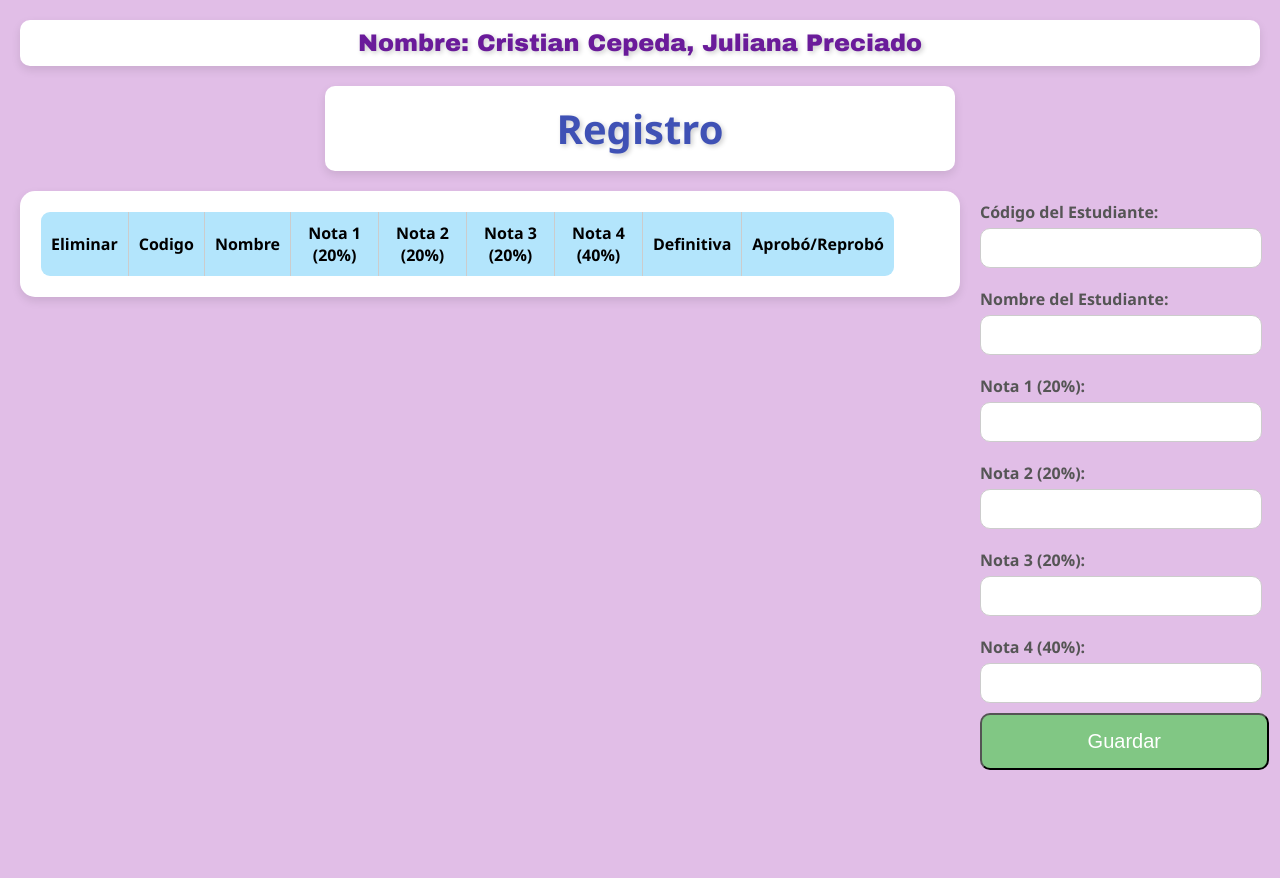
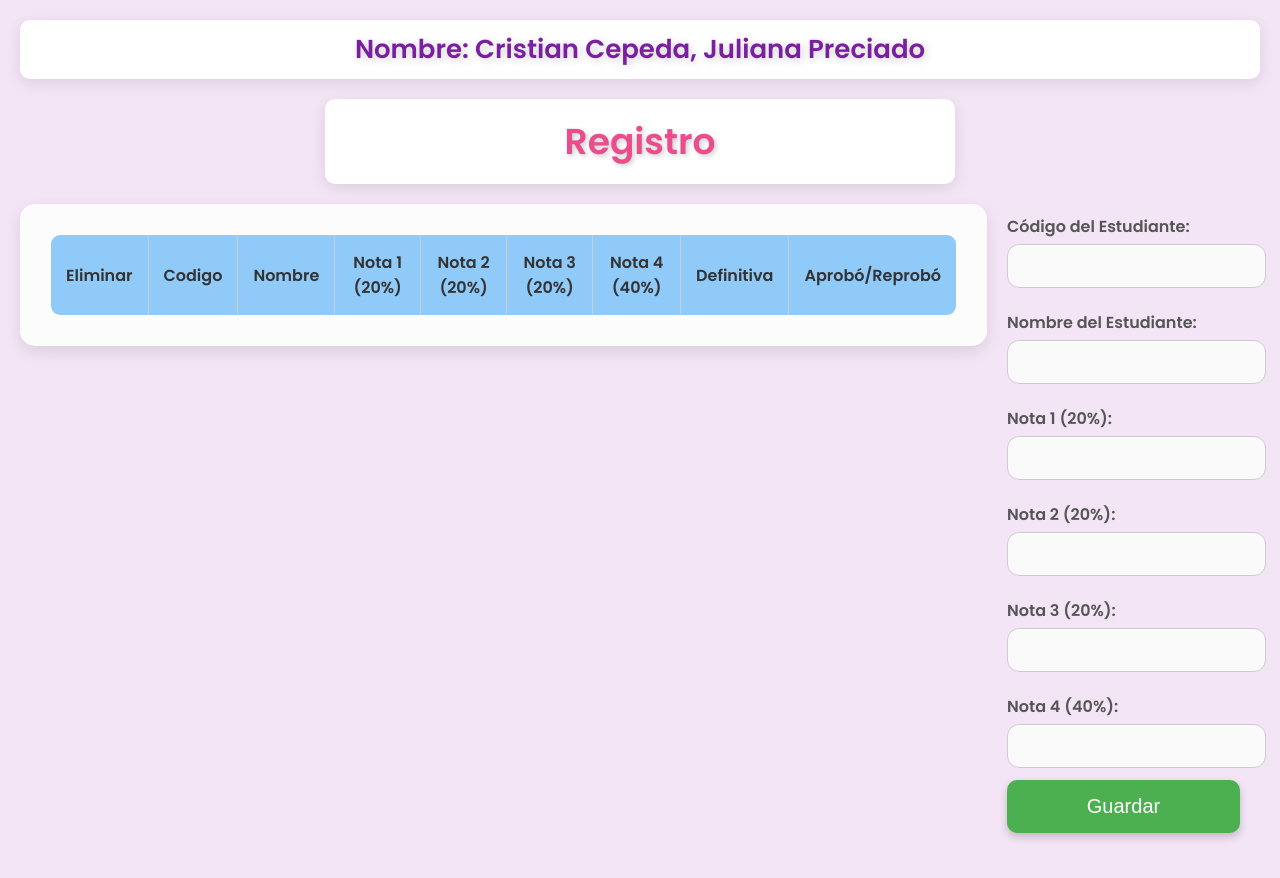
Before and after one commit to cdcepeda01/Quiz-1, a plain HTML site: page index.html in a window 1280 px wide. Before the commit the page ends 822 px from the top, so only its background shows below. Drawn offline with Linux system fonts and the light colour scheme.

Commit message:
Version final

```diff
--- a/index.css
+++ b/index.css
@@ -1,169 +1,196 @@
-body{
-    font-family:'Segoe UI', Tahoma, Geneva, Verdana, sans-serif;
+@import url('https://fonts.googleapis.com/css2?family=Poppins:wght@400;600&display=swap');
+
+body {
+    font-family: 'Poppins', Tahoma, Geneva, sans-serif;
     margin: 20px;
     padding: 0;
-    background-color:#e1bee7;
+    background-color: #f3e5f5;
+    color: #333;
+}
 
-}
+
+
 .main-container {
     display: flex;
     transition: transform 0.3s ease;
+    gap: 20px;
 }
-#registroContenedor{
+#registroContenedor {
     flex: 0 0 300px;
-    background-color: #e3f2fd;
+    background-color: #e8f5e9;
     border-radius: 15px;
     padding: 20px;
-    box-shadow: 0 4px 10px rgba(0, 0, 0, 0.1);
-    transition: transform 0.3s ease;
+    box-shadow: 0 6px 15px rgba(0, 0, 0, 0.1);
+    transition: transform 0.3s ease, box-shadow 0.3s ease;
     opacity: 0;
-    animation: fadeIn 0.5s forwards;
-    animation-delay: 0.2s;
+    animation: desvanecer 0.5s forwards;
+    animation-delay: 0.2s;}
+#registroContenedor:hover {
+    transform: scale(1.08);
+    box-shadow: 0 8px 20px rgba(0, 0, 0, 0.15);
+    cursor: pointer;
 }
 
-#registroContenedor:hover {
-    transform: scale(1.05);
-    cursor: pointer;
-}
-h1{
-    font-size: 24px;
-    font-family: 'Arial Black', sans-serif;
+
+
+h1 {
+    font-size: 26px;
+    font-family: 'Poppins', sans-serif;
     text-align: center;
-    color: #6a1b9a;
-    text-shadow: 2px 2px 5px rgba(0, 0, 0, 0.2);
+    color: #7b1fa2;
+    text-shadow: 2px 2px 8px rgba(0, 0, 0, 0.2);
     margin: 10px 0;
     padding: 10px;
     background-color: #ffffff;
     border-radius: 10px;
-    box-shadow: 0 4px 10px rgba(0, 0, 0, 0.1);
+    box-shadow: 0 4px 15px rgba(0, 0, 0, 0.1);
     opacity: 0;
-    animation: fadeIn 0.5s forwards;
+    animation: desvanecer 0.6s forwards;
     animation-delay: 0.4s;
 }
-h2{
+
+h2 {
     text-align: center;
-    font-size: 40px;
-    color: #3f51b5;
+    font-size: 36px;
+    color: #eb4c8c;
     text-shadow: 2px 2px 5px rgba(0, 0, 0, 0.2);
     margin: 20px auto;
     padding: 15px;
     background-color: #ffffff;
     border-radius: 10px;
-    box-shadow: 0 4px 10px rgba(0, 0, 0, 0.1);
+    box-shadow: 0 4px 15px rgba(0, 0, 0, 0.1);
     width: 90%;
     max-width: 600px;
     opacity: 0;
-    animation: fadeIn 0.5s forwards;
+    animation: desvanecer 0.7s forwards;
     animation-delay: 0.6s;
 }
-.registroContenedor{
+
+
+.registroContenedor {
     display: flex;
     justify-content: space-between;
     align-items: flex-start;
-
 }
 
-form{
+form {
     display: block;
     margin: 0 20px;
     transition: transform 0.3s ease;
     opacity: 0;
-    animation: fadeIn 0.5s forwards;
+    animation: desvanecer 0.8s forwards;
     animation-delay: 0.8s;
+}
 
-}
+
 
 label {
     display: block;
     margin: 10px 0 5px;
     color: #555;
-    font-weight: bold;
-}
-input{
+    font-weight: bold;}
+
+input {
     width: 100%;
-    padding: 10px;
-    margin-bottom: 10px;
+    padding: 12px;
+    margin-bottom: 12px;
     font-size: 16px;
-    border-radius: 10px;
+    border-radius: 12px;
     border: 1px solid #ccc;
     transition: border 0.3s ease;
+    background-color: #fafafa;
+}
+
+input:focus {
+    border-color: #7e57c2;
+    outline: none;
+}
+
+#guardar {
+    width: 100%;
+    padding: 15px;
+    font-size: 20px;
+    background-color: #4caf50;
+    color: white;
+    border: none;
+    border-radius: 10px;
+    cursor: pointer;
+    transition: background-color 0.3s ease, transform 0.2s ease;
+    opacity: 0;
+    animation: desvanecer 1s forwards;
+    animation-delay: 1s;
+    box-shadow: 0 4px 8px rgba(0, 0, 0, 0.2);
+
+}
+
+#guardar:hover {
+    background-color: #388e3c;
+    transform: scale(1.05);
+    box-shadow: 0 6px 12px rgba(0, 0, 0, 0.3);
 }
 
 
-#guardar{
-    width: 111%;
-    padding: 15px;
-    margin-bottom: 10px;
-    font-size: 20px;
-    background-color: #81c784;
-    color: white;
-    border-radius: 10px;
-    cursor: pointer;
-    transition: background-color 0.3s ease;
-    opacity: 0;
-    animation: fadeIn 0.5s forwards;
-    animation-delay: 1s;
-}
-#guardar:hover{
-    background-color: #388e3c;
-}
+
 table {
-    width: 95%;
+    width: 100%;
     border-collapse: collapse;
     margin-right: 20px;
     background-color: #fff;
     border-radius: 10px;
     overflow: hidden;
     opacity: 0;
-    animation: fadeIn 0.5s forwards;
+    animation: desvanecer 1s forwards;
     animation-delay: 1.2s;
 }
 table, th, td {
     border: 1px solid #ccc;
 }
 th, td {
-    padding: 10px;
+    padding: 15px;
     text-align: center;
 }
 th {
-    background-color: #b3e5fc;
+    background-color: #90caf9;
 }
 
-.eliminar-btn{
+.eliminar-btn {
     background-color: #ef5350;
     color: white;
     border: none;
-    padding: 5px 10px;
+    padding: 8px 12px;
     border-radius: 5px;
     cursor: pointer;
-    transition: background-color 0.3s ease;
+    transition: background-color 0.3s ease, transform 0.2s ease;
     opacity: 0;
-    animation: fadeIn 0.5s forwards;
+    animation: desvanecer 1.2s forwards;
     animation-delay: 1.4s;
 }
 .eliminar-btn:hover {
-    background-color: #c62828;
+    background-color: #d32f2f;
+    transform: scale(1.05);
 }
-#estudiantesContenedor{
+
+
+#estudiantesContenedor {
     flex: 1;
-    background-color: #fff;
+    background-color: #fcfcfc;
     border-radius: 15px;
-    padding: 20px;
-    box-shadow: 0 4px 10px rgba(0, 0, 0, 0.1);
-    transition: transform 0.3s ease;
+    padding: 30px;
+    box-shadow: 0 6px 15px rgba(0, 0, 0, 0.1);
     opacity: 0;
-    animation: fadeIn 0.5s forwards;
+    animation: desvanecer 1.4s forwards;
     animation-delay: 1.6s;
 }
 #estudiantesContenedor:hover {
-
+    background-color: #ffffff;
+    transform: scale(1.03);
+    box-shadow: 0 8px 20px rgba(0, 0, 0, 0.2);
     cursor: pointer;
 }
-#registro{
-    flex: 0 0 300px;
-}
 
-@keyframes fadeIn {
+
+
+@keyframes desvanecer {
     from {
         opacity: 0;
         transform: translateY(-20px);
@@ -172,4 +199,6 @@ th {
         opacity: 1;
         transform: translateY(0);
     }
+
+
 }
```
